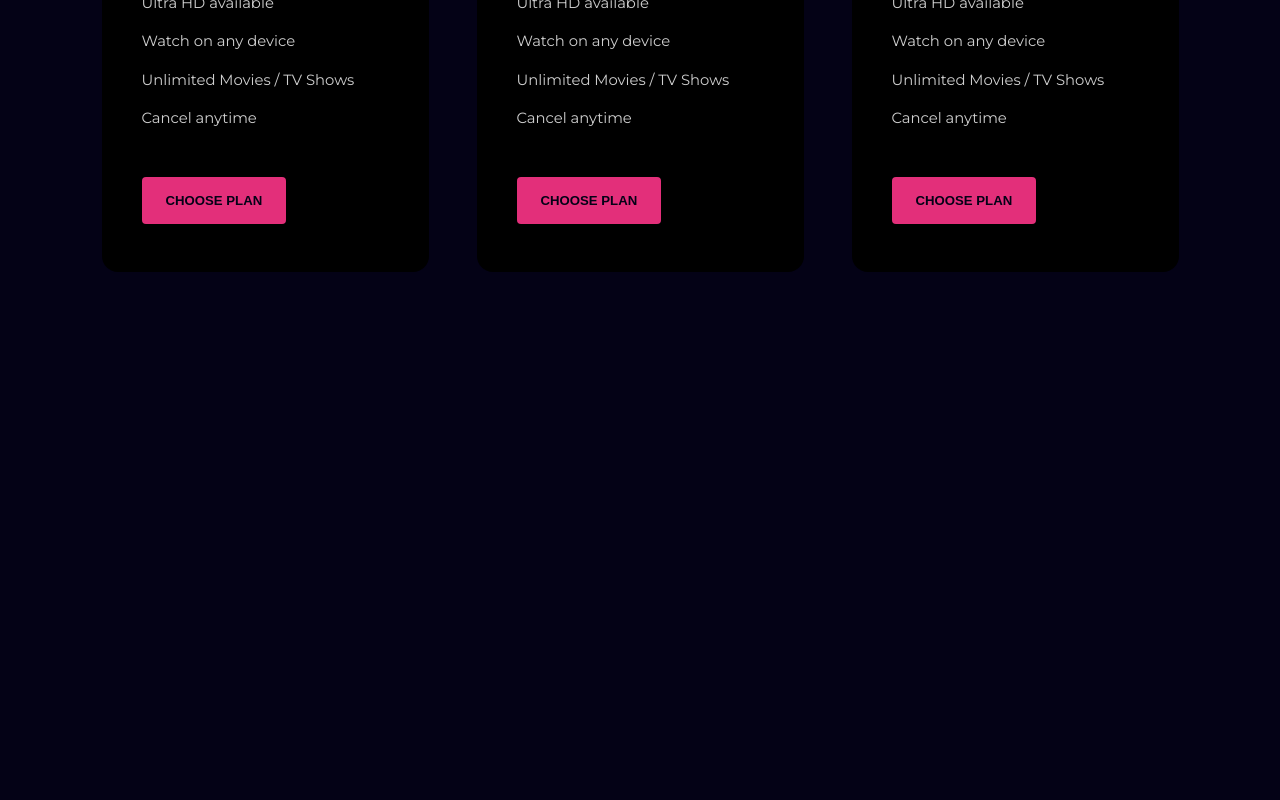
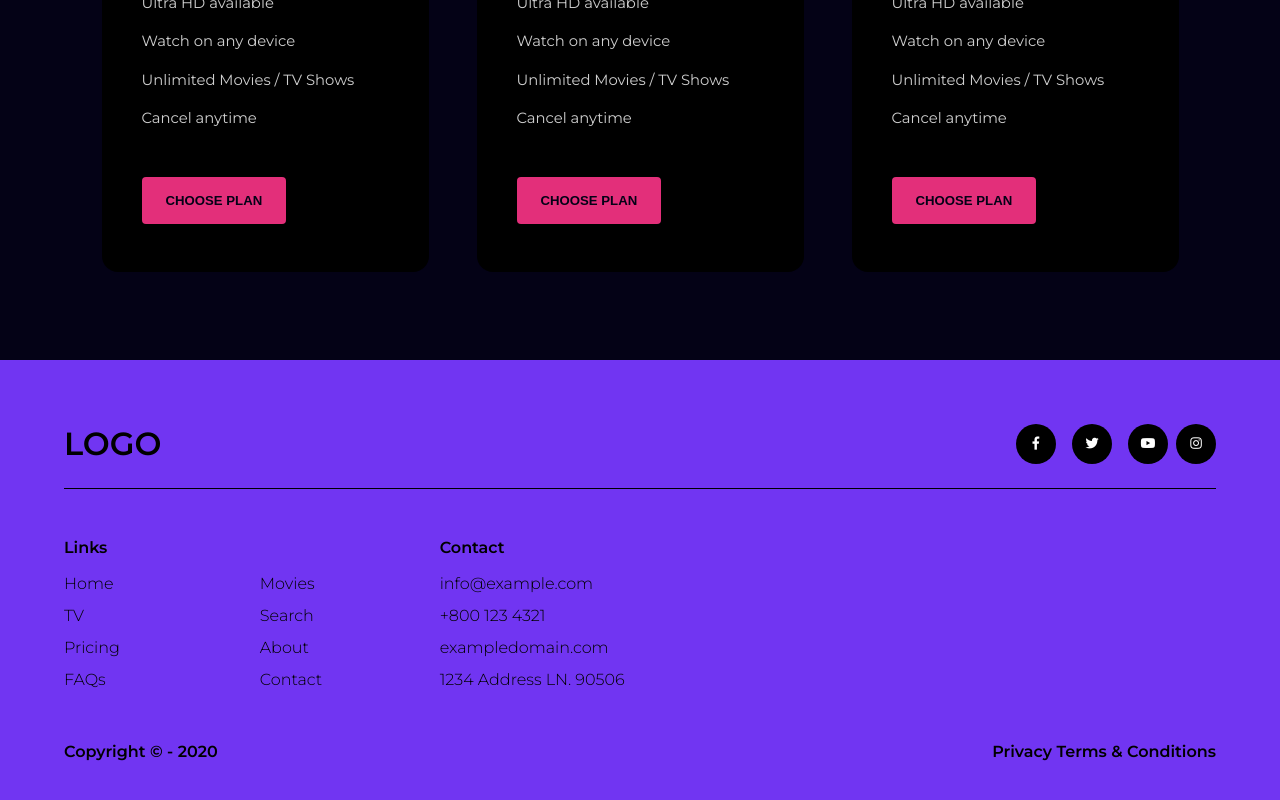
Before and after one commit to jacobcarver/movie-site2.0, a React (Create React App) app: page / in a window 1280 px wide. Shown: the part 1126-1926 px from the top of the page. Before the commit the page ends 1486 px from the top, so only its background shows below. Built offline with nearby package versions, Linux system fonts and the light colour scheme.

Commit message:
add footer

```diff
--- a/src/containers/Container.js
+++ b/src/containers/Container.js
@@ -68,6 +68,50 @@ class Container extends Component {
 					<Route path={process.env.PUBLIC_URL + '/shows'} render={() => <Shows handleTvModal={this.handleTvModal} chooseShow={chooseShow} getTvShows={getTvShows} tvShows={tvShows} />} exact />
 					<Route path={process.env.PUBLIC_URL + '/search'} render={() => <Results handleMovieModal={this.handleMovieModal} movieIsOpen={movieIsOpen} trailers={trailers} getTrailers={getTrailers} chooseMovie={chooseMovie} chosenMovie={chosenMovie} searchResults={searchResults} />} exact />
 				</Switch>
+				<footer>
+					<div className="container">
+						<div className="row">
+							<div className="logo">LOGO</div>
+							<div className="socials">
+								<a href="#"><i className="fab fa-facebook-f"></i></a>
+								<a href="#"><i className="fab fa-twitter"></i></a>
+								<a href="#"><i className="fab fa-youtube"></i></a>
+								<a href="#"><i className="fab fa-instagram"></i></a>
+							</div>
+						</div>
+						<div className="divider"></div>
+						<div className="row middle">
+							<div className="links">
+								<div className="col">
+									<h6>Links</h6>
+									<ul>
+										<li>Home</li>
+										<li>Movies</li>
+										<li>TV</li>
+										<li>Search</li>
+										<li>Pricing</li>
+										<li>About</li>
+										<li>FAQs</li>
+										<li>Contact</li>
+									</ul>
+								</div>
+								<div className="col">
+									<h6>Contact</h6>
+									<ul>
+										<li>info@example.com</li>
+										<li>+800 123 4321</li>
+										<li>exampledomain.com</li>
+										<li>1234 Address LN. 90506</li>
+									</ul>
+								</div>
+							</div>
+						</div>
+						<div className="row">
+							<p>Copyright &copy; - 2020</p>
+							<p><span>Privacy</span> <span>Terms & Conditions</span></p>
+						</div>
+					</div>
+				</footer>
 				<MovieModal getOmdbData={getOmdbData} omdbData={omdbData} handleMovieModal={this.handleMovieModal} movieIsOpen={movieIsOpen} getTrailers={getTrailers} trailers={trailers} chosenMovie={chosenMovie} />
 				<TvModal handleTvModal={this.handleTvModal} tvIsOpen={tvIsOpen} chosenShow={chosenShow} />
 			</div>
--- a/src/scss/_layout.scss
+++ b/src/scss/_layout.scss
@@ -77,3 +77,100 @@ body.disable {
 		}
 	}
 }
+
+footer {
+	background: $purple;
+	padding: 4rem 0;
+	.container {
+		.divider {
+			display: inline-block;
+			min-width: 100%;
+			height: 1px;
+			background: black;
+			margin-bottom: 3rem;
+		}
+		.row {
+			&:nth-child(1) {
+				display: flex;
+				justify-content: space-between;
+				align-items: center;
+				margin-bottom: 1.5rem;
+				.logo {
+					font-size: 2rem;
+					font-weight: 600;
+				}
+				.socials {
+					display: flex;
+					a {
+						text-decoration: none;
+						display: flex;
+						align-items: center;
+						justify-content: center;
+						height: 40px;
+						width: 40px;
+						border-radius: 50%;
+						background: black;
+						margin: 0 0.5rem;
+						&:last-of-type {
+							margin: 0;
+						}
+						i {
+							color: white;
+							font-size: 0.825rem;
+						}
+					}
+				}
+			}
+			&.middle {
+				display: flex;
+				justify-content: space-between;
+				margin-bottom: 3rem;
+				.links {
+					display: flex;
+					flex-wrap: wrap;
+					.col {
+						width: 50%;
+						min-width: 300px;
+						&:nth-of-type(1) {
+							ul {
+								display: flex;
+								flex-wrap: wrap;
+								li {
+									width: 50%;
+									padding: 0.5rem;
+									font-weight: 300;
+									&:nth-of-type(odd) {
+										padding-left: 0;
+									}
+									&:nth-of-type(even) {
+										padding-right: 0;
+									}
+								}
+							}
+						}
+						&:nth-of-type(2) {
+							ul {
+								li {
+									padding: 0.5rem 0;
+									font-weight: 300;
+								}
+							}
+						}
+						h6 {
+							font-weight: 600;
+							margin-bottom: 0.75rem;
+						}
+
+					}
+				}
+			}
+			&:last-of-type {
+				display: flex;
+				justify-content: space-between;
+				p {
+					font-weight: 600;
+				}
+			}
+		}
+	}
+}
--- a/src/scss/_results.scss
+++ b/src/scss/_results.scss
@@ -1,4 +1,5 @@
 #results {
+	padding-bottom: 3rem;
 	.container {
 		.results {
 			display: flex;
@@ -60,8 +61,8 @@
 		}
 		.no-results {
 			font-size: 2rem;
-			min-height: 75vh;
-			max-height: 75vh;
+			min-height: 77vh;
+			max-height: 77vh;
 			display: flex;
 			align-items: center;
 			justify-content: center;
--- a/src/scss/_shows.scss
+++ b/src/scss/_shows.scss
@@ -1,4 +1,5 @@
 #shows {
+	padding-bottom: 3rem;
 	.container {
 		.list {
 			display: flex;
```
